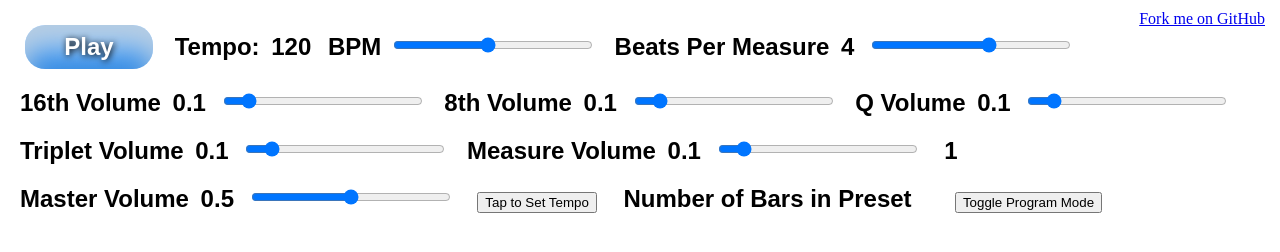
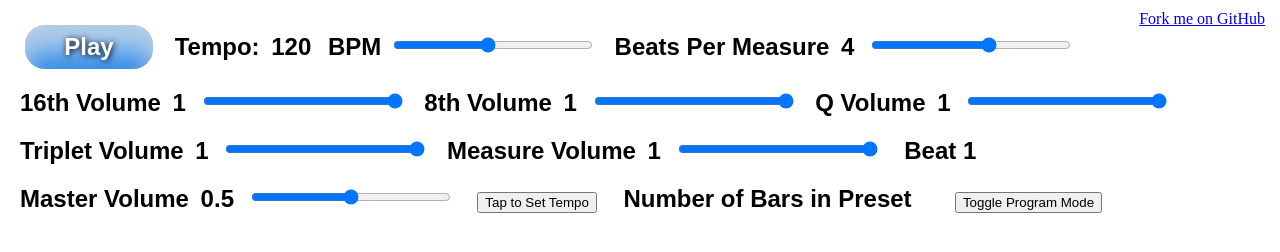
Before and after one commit to kurtmgray/metronome, a plain HTML site: page index.html in a window 1280 px wide. Drawn offline with nearby package versions, Linux system fonts and the light colour scheme; no server answers.

Commit message:
handleTap fix

```diff
--- a/index.html
+++ b/index.html
@@ -48,66 +48,66 @@
           step="1"
           value="4"
           style="height: 20px; width: 200px"
-          onInput=
+          oninput=
             "beatsPerMeasure = event.target.value;
             document.getElementById('showBPM').innerText=beatsPerMeasure;"
         >
       </div>
       <div>16th Volume
-        <span id="sixtGain">0.1</span>
+        <span id="sixtGain">1</span>
         <input
           id="bpm"
           type="range"
           min="0"
           max="1"
           step=".1"
-          value=".1"
+          value="1"
           style="height: 20px; width: 200px"
-          onInput=
+          oninput=
             "gainValues.sixtGain = event.target.value;
             document.getElementById('sixtGain').innerText=gainValues.sixtGain;
             console.log(gainValues.sixtGain)"
         >
       </div>
       <div>8th Volume
-        <span id="eighGain">0.1</span>
+        <span id="eighGain">1</span>
         <input
           id="bpm"
           type="range"
           min="0"
           max="1"
           step=".1"
-          value=".1"
+          value="1"
           style="height: 20px; width: 200px"
-          onInput=
+          oninput=
             "gainValues.eighGain = event.target.value;
             document.getElementById('eighGain').innerText=gainValues.eighGain;"
         >
       </div>
       <div>Q Volume
-        <span id="quarGain">0.1</span>
+        <span id="quarGain">1</span>
         <input
           id="bpm"
           type="range"
           min="0"
           max="1"
           step=".1"
-          value=".1"
+          value="1"
           style="height: 20px; width: 200px"
-          onInput=
+          oninput=
             "gainValues.quarGain = event.target.value;
             document.getElementById('quarGain').innerText=gainValues.quarGain;"
         >
       </div>
       <div>Triplet Volume
-        <span id="tripGain">0.1</span>
+        <span id="tripGain">1</span>
         <input
           id="bpm"
           type="range"
           min="0"
           max="1"
           step=".1"
-          value=".1"
+          value="1"
           style="height: 20px; width: 200px"
           oninput=
             "gainValues.tripGain = event.target.value;
@@ -115,22 +115,22 @@
         >
       </div>
       <div>Measure Volume
-        <span id="measGain">0.1</span>
+        <span id="measGain">1</span>
         <input
           id="bpm"
           type="range"
           min="0"
           max="1"
           step=".1"
-          value=".1"
+          value="1"
           style="height: 20px; width: 200px"
-          onInput=
+          oninput=
             "gainValues.measGain = event.target.value;
             document.getElementById('measGain').innerText=gainValues.measGain;"
         >
       </div>
       <div>
-        <span id="beat"> 1 </span>
+        <span id="beat">Beat 1</span>
       </div>
       <div>Master Volume
         <span id="mastGain">0.5</span>
--- a/js/metronome.js
+++ b/js/metronome.js
@@ -91,10 +91,10 @@ let gainValues = {
 let soundUrls = {
     // defaults
     meas: 'sounds/clap.wav',
-    quar: 'sounds/openhat.wav',
+    quar: 'sounds/kick.wav',
     eigh: 'sounds/ride.wav',
-    trip: 'sounds/tom.wav',
-    sixt: 'sounds/hihat.wav'
+    trip: 'sounds/snare.wav',
+    sixt: 'sounds/tink.wav'
 }
 let noteLength = 0.05;      // length of "beep" (in seconds)
 
@@ -198,7 +198,7 @@ function stopProgram() {
 function handleTap() {
     const timeNow = new Date().getTime()
     if (secondToLastClick) {
-        const difference = timeNow - ((lastClick + secondToLastClick) / 2)
+        const difference = (timeNow - secondToLastClick) / 2
         tempo = Math.floor(60000 / difference)
     }
     secondToLastClick = lastClick
@@ -230,7 +230,7 @@ function nextNote() {
     noteTime += (1/12) * secondsPerBeat;    // beats subdivided into 12 parts to cover 16th, triplets, 8ths
                                             // define time at which next note should play
     currentSubdivision++
-    if (currentSubdivision === beatsPerMeasure * 12 || currentSubdivision === 0) {
+    if (currentSubdivision >= beatsPerMeasure * 12 || currentSubdivision === 0) {
         console.log('measure')
         currentSubdivision = 0
         beat = 0                                    // reset at measure line for display
@@ -259,14 +259,15 @@ function nextNote() {
 }
 
 function scheduleNote( time ) {
-
+    accentGainNode = audioContext.createGain()
+    accentGainNode.connect(audioContext.destination)
     gainNode = audioContext.createGain()
     gainNode.connect(audioContext.destination)
 
     if (currentSubdivision % (beatsPerMeasure * 12) === 0) {
-        if (gainValues.measGain > -100) {
+        if (gainValues.measGain > 0) {
             playAccent(measBuffer, time)
-            gainNode.gain.value = volume(gainValues.measGain)
+            accentGainNode.gain.value = volume(gainValues.measGain)
         }
     }
     if (currentSubdivision % 12 === 0) {
```
Also changed, not shown: notes.txt.
